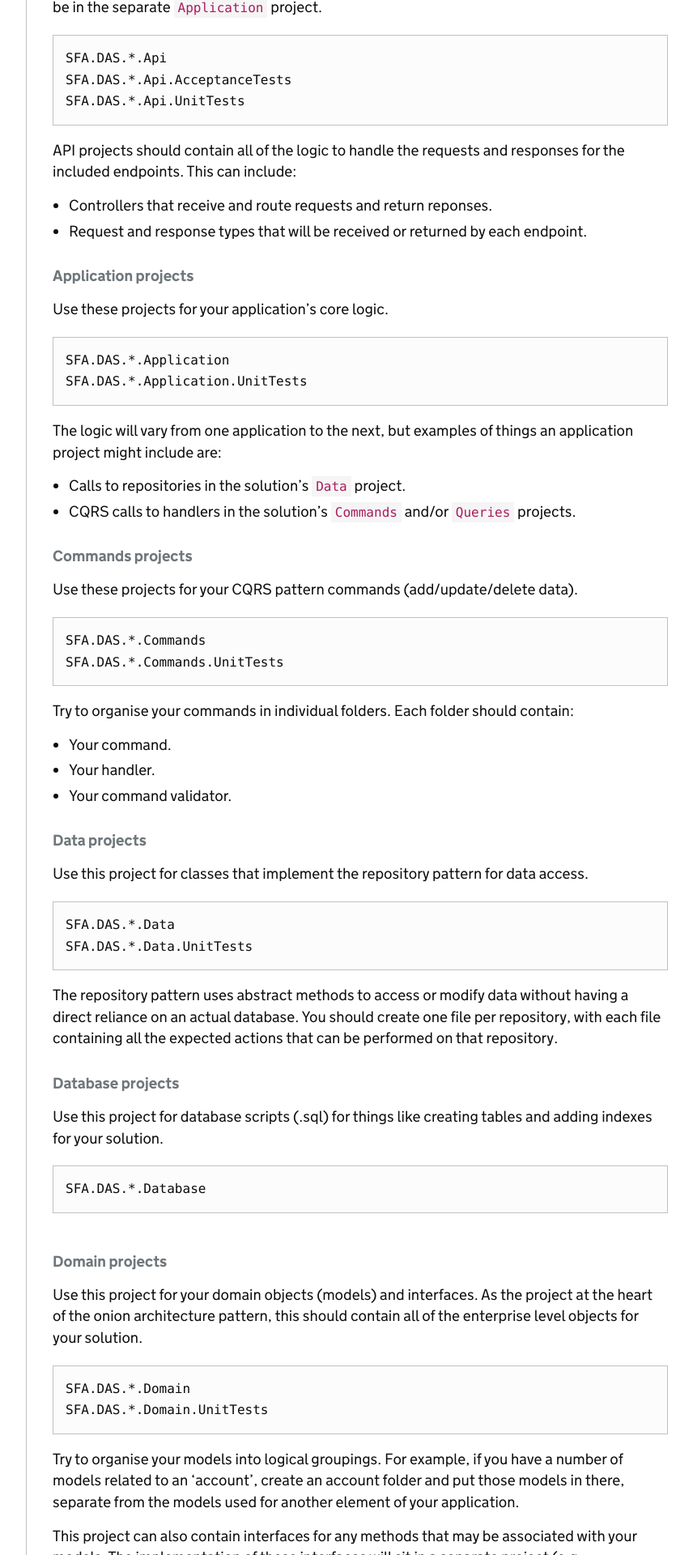
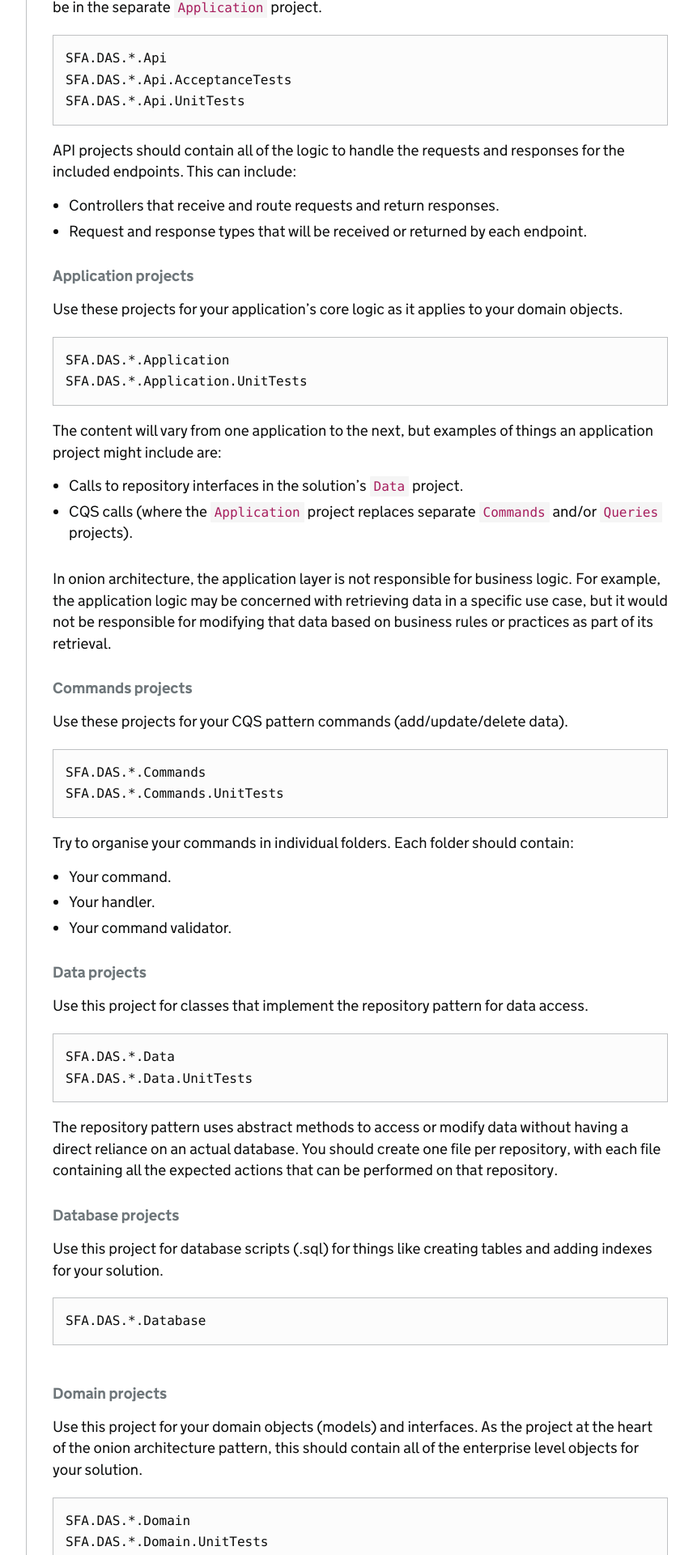
Before and after one commit to SkillsFundingAgency/das-technical-guidance, a Jekyll site: the page built from collections/_development_standards/solution-structure.md, in a window 1280 px wide. Shown: the part 1884-3804 px from the top of the page at 81% size, without its empty margins (298-1154 px from the left). Built offline with Jekyll 4.4.1, drawn with Linux system fonts in a browser that asks for light colours; some of the changed text lies outside the part shown.

Commit message:
Further tweaks and typo corrections.

````diff
--- a/collections/_development_standards/solution-structure.md
+++ b/collections/_development_standards/solution-structure.md
@@ -56,24 +56,24 @@ SFA.DAS.*.Api
 SFA.DAS.*.Api.AcceptanceTests
 SFA.DAS.*.Api.UnitTests
 ```
-
 API projects should contain all of the logic to handle the requests and responses for the included endpoints. This can include:
-* Controllers that receive and route requests and return reponses.
+* Controllers that receive and route requests and return responses.
 * Request and response types that will be received or returned by each endpoint.
 
 ##### Application projects
-Use these projects for your application's core logic.
+Use these projects for your application's core logic as it applies to your domain objects.
 ```
 SFA.DAS.*.Application
 SFA.DAS.*.Application.UnitTests
 ```
+The content will vary from one application to the next, but examples of things an application project might include are:
+* Calls to repository interfaces in the solution's ```Data``` project.
+* CQS calls (where the ```Application``` project replaces separate ```Commands``` and/or ```Queries``` projects).
 
-The logic will vary from one application to the next, but examples of things an application project might include are:
-* Calls to repositories in the solution's ```Data``` project.
-* CQRS calls to handlers in the solution's ```Commands``` and/or ```Queries``` projects.
+In onion architecture, the application layer is not responsible for business logic. For example, the application logic may be concerned with retrieving data in a specific use case, but it would not be responsible for modifying that data based on business rules or practices as part of its retrieval.
 
 ##### Commands projects
-Use these projects for your CQRS pattern commands (add/update/delete data).
+Use these projects for your CQS pattern commands (add/update/delete data).
 ```
 SFA.DAS.*.Commands
 SFA.DAS.*.Commands.UnitTests
@@ -132,8 +132,13 @@ Examples of things infrastructure projects can contain are:
 * Clients
 * Configuration
 * Extensions
+* External APIs
+* Event listeners
 * Helpers
+* Repository implementations
 * Services
+
+Try to avoid using the infrastructure project as a dumping ground for orphan classes and logic. In onion architecture, infrastructure projects should be used to implement things like the repositories you constructed in other projects. If the code you write forms a core part of your application, it probably belongs in a different project type.
 
 ##### Jobs projects
 Use these projects for any scheduled tasks that need to run in an environment.
@@ -149,7 +154,7 @@ SFA.DAS.*.MockServer
 ```
 
 ##### Queries projects
-Use these projects for your CQRS pattern queries (data retrieval).
+Use these projects for your CQS pattern queries (data retrieval).
 ```
 SFA.DAS.*.Queries
 SFA.DAS.*.Queries.UnitTests
````
